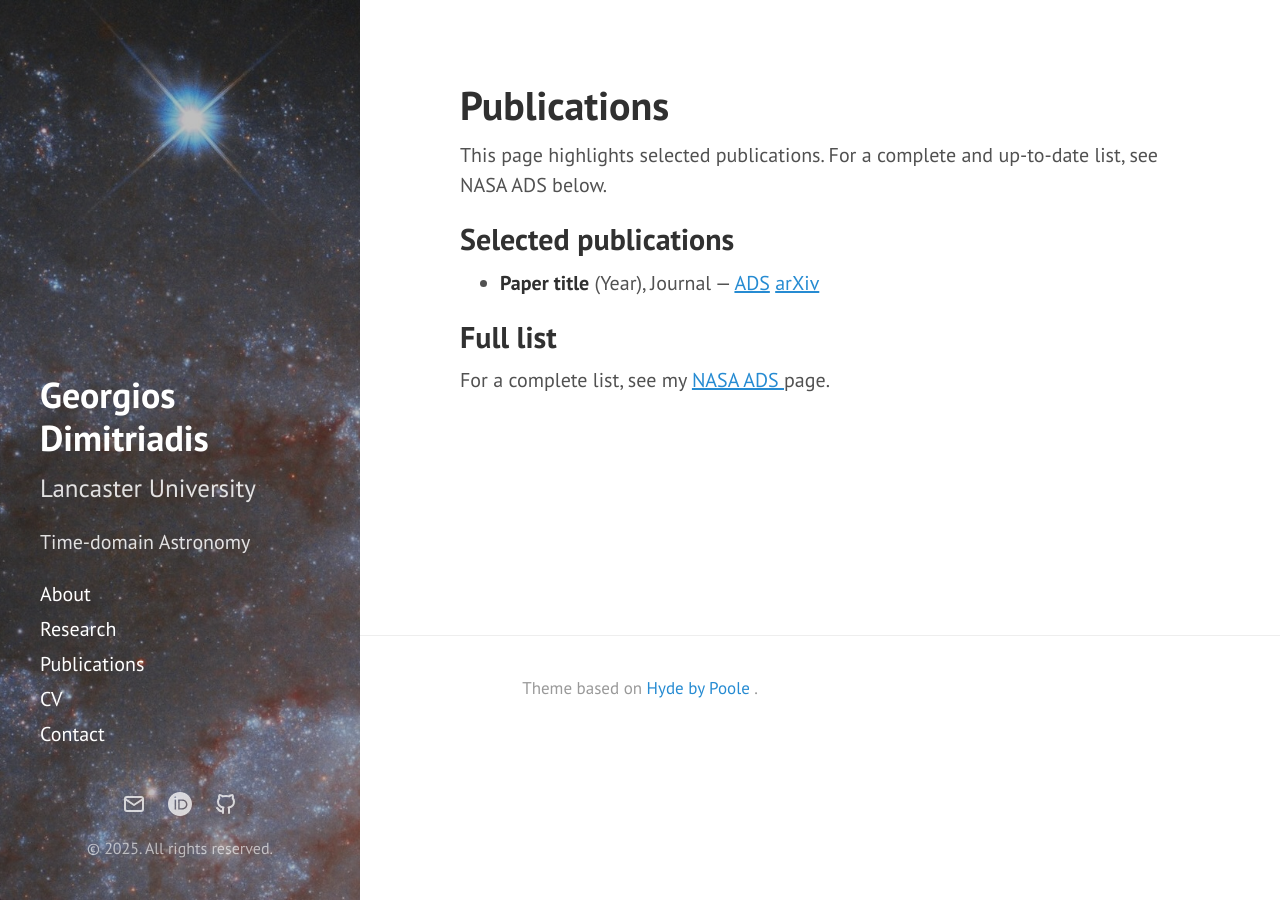
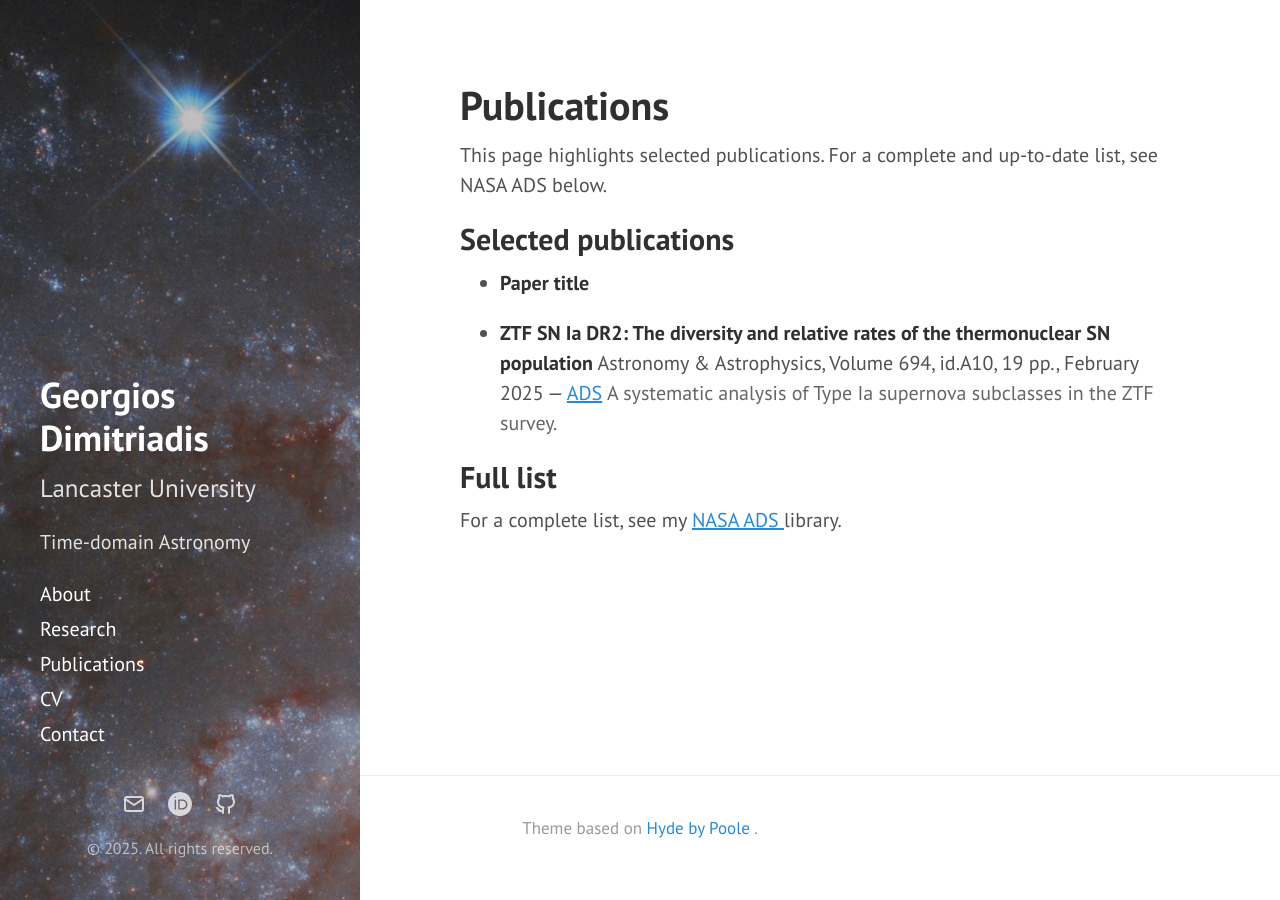
Before and after one commit to geodimitriadis/geodimitriadis.github.io, a Jekyll site: the page built from publications.md, in a window 1280 px wide. Built offline with Jekyll 4.4.1, drawn with Linux system fonts in a browser that asks for light colours.

Commit message:
Update publications.md

```diff
--- a/publications.md
+++ b/publications.md
@@ -6,7 +6,12 @@ title: Publications
 This page highlights selected publications. For a complete and up-to-date list, see NASA ADS below.
 
 ## Selected publications
-- **Paper title** (Year), Journal — [ADS](#) [arXiv](#)
+- **Paper title**
+
+- **ZTF SN Ia DR2: The diversity and relative rates of the thermonuclear SN population** Astronomy & Astrophysics, Volume 694, id.A10, 19 pp., February 2025 — <a href="https://ui.adsabs.harvard.edu/abs/2025A&A...694A..10D/abstract" target="_blank" rel="noopener">ADS</a>
+  <span style="color:#666;">
+    A systematic analysis of Type Ia supernova subclasses in the ZTF survey.
+  </span>
 
 ## Full list
 <p>
@@ -15,5 +20,5 @@ This page highlights selected publications. For a complete and up-to-date list,
      target="_blank" rel="noopener">
     NASA ADS
   </a>
-  page.
+  library.
 </p>
```
